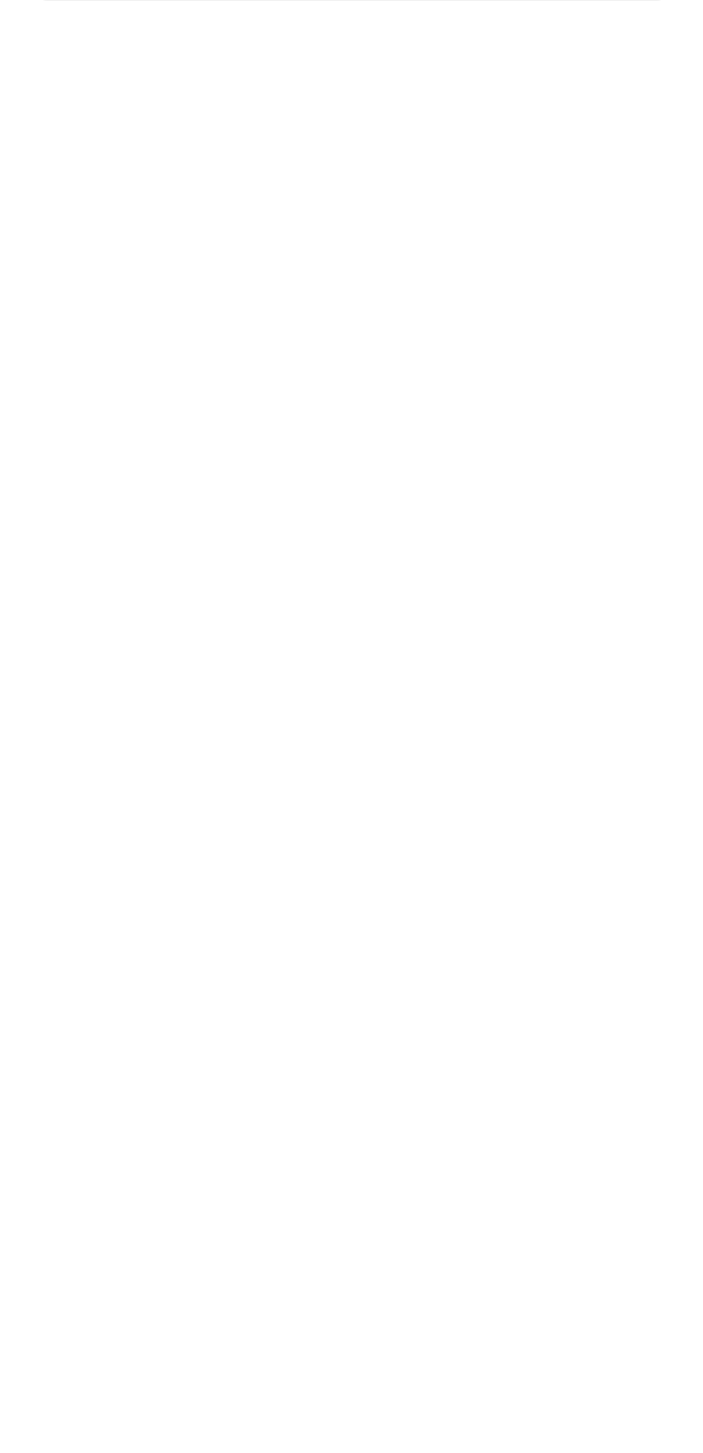
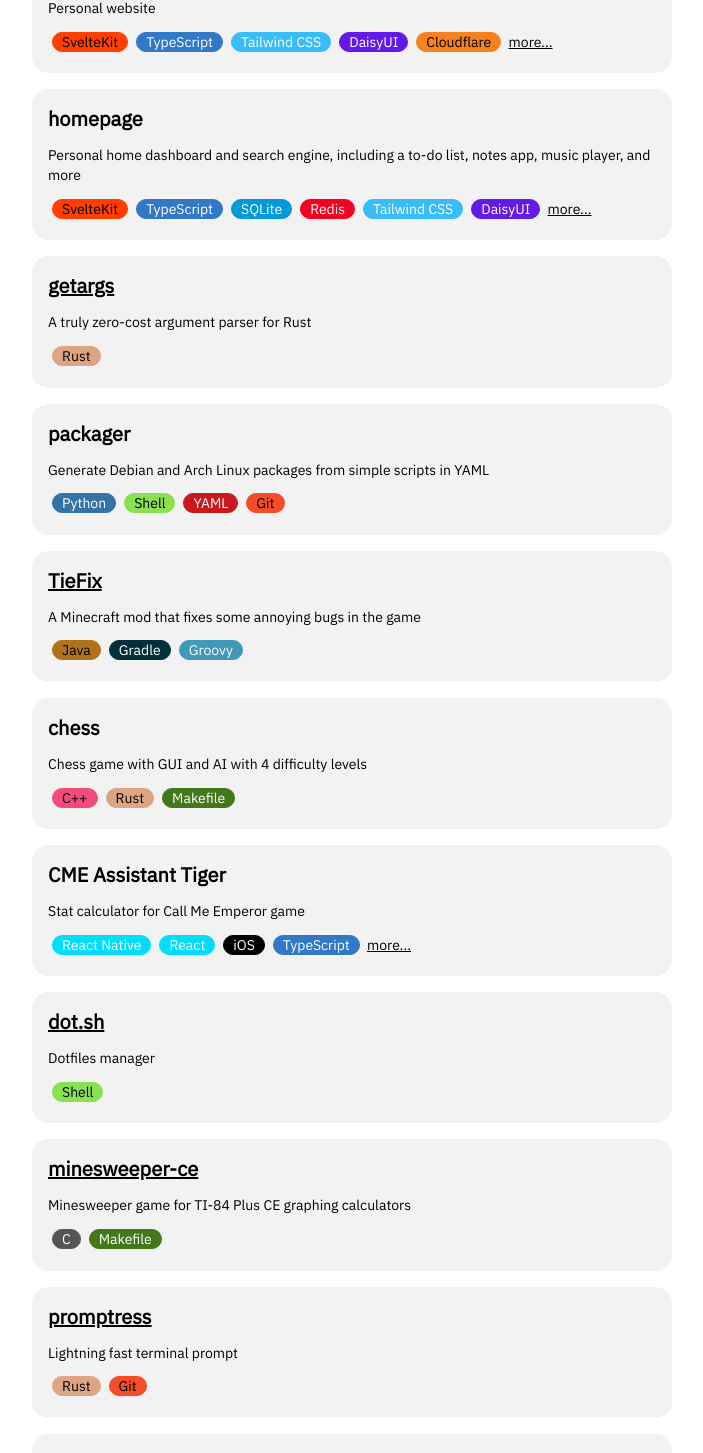
Before and after one commit to j-tai/jtai.ca, a SvelteKit app: page /projects in a window 1280 px wide. Shown: the part 234-1687 px from the top of the page, without its empty margins (288-991 px from the left). Before the commit the page ends 800 px from the top, so only its background shows below. Built offline with nearby package versions, Linux system fonts and the light colour scheme.

Commit message:
Add more projects

```diff
--- a/src/routes/+page.svelte
+++ b/src/routes/+page.svelte
@@ -1,4 +1,10 @@
+<svelte:head>
+    <title>Jasmine Tai | jtai.ca</title>
+</svelte:head>
+
 <div class="text">
+    <h1>Jasmine Tai</h1>
+
     <p>
         Hi there! I'm Jasmine (she/her), and I'm a software engineering student at the University of
         Waterloo. I'm passionate about software and tech, from FPGAs to web development.
--- a/src/routes/projects/+page.svelte
+++ b/src/routes/projects/+page.svelte
@@ -3,6 +3,14 @@
     import { PROJECTS } from './projects';
 </script>
 
+<svelte:head>
+    <title>Projects | jtai.ca</title>
+</svelte:head>
+
+<div class="text">
+    <h1>Projects</h1>
+</div>
+
 {#each PROJECTS as project (project.name)}
     <ProjectCard {project} />
 {/each}
--- a/src/routes/projects/ProjectCard.svelte
+++ b/src/routes/projects/ProjectCard.svelte
@@ -24,7 +24,7 @@
             {#each technologies as technology (technology)}
                 <TechnologyBadge {technology} />
             {/each}
-            {#if !showingMoreTechnologies && project.moreTechnologies}
+            {#if !showingMoreTechnologies && project.moreTechnologies.length}
                 <button class="link" on:click={() => (showingMoreTechnologies = true)}>
                     more...
                 </button>
--- a/src/routes/projects/project.ts
+++ b/src/routes/projects/project.ts
@@ -27,15 +27,19 @@
     CMake: '#DA3434',
     CSS: '#563d7c',
     GDScript: '#355570',
+    Groovy: '#4298b8',
     HTML: '#e34c26',
     Java: '#b07219',
     JavaScript: '#f1e05a',
     Kotlin: '#A97BFF',
+    Makefile: '#427819',
     MATLAB: '#e16737',
+    PostCSS: '#dc3a0c',
     Processing: '#0096D8',
     Python: '#3572A5',
     Rust: '#dea584',
     Shell: '#89e051',
+    SQL: '#e38c00',
     Svelte: '#ff3e00',
     Swift: '#F05138',
     TOML: '#9c4221',
@@ -43,21 +47,31 @@
     TeX: '#3D6117',
     TypeScript: '#3178c6',
     YAML: '#cb171e',
-    PostCSS: '#dc3a0c',
 
     // Software, libraries, etc.
     DaisyUI: '#641ae6',
     Docker: '#384d54',
+    Expo: '#fbfbfb',
     Godot: '#355570',
+    Git: '#f44d27',
     Gradle: '#02303a',
     Graphviz: '#2596be',
     'Node.js': '#5fa04e',
+    React: '#00defb',
+    'React Native': '#00defb',
+    Redis: '#f40021',
+    SQLite: '#0099da',
+    SvelteKit: '#ff3e00',
+    'Tailwind CSS': '#38bdf8',
+    tRPC: '#398ccb',
+    TypeORM: '#ff0009',
+    nginx: '#009639',
     npm: '#cb3837',
-    nginx: '#009639',
-    'Tailwind CSS': '#38bdf8',
 
-    // Services
+    // Services, environments, etc.
     Cloudflare: '#f6821f',
+    iOS: '#000000',
+    PWA: '#7900c9',
 };
 
 export type Technology = keyof typeof TECHNOLOGIES;
--- a/src/routes/projects/projects.ts
+++ b/src/routes/projects/projects.ts
@@ -6,8 +6,121 @@
         url: 'https://www.jtai.ca/',
         description: 'Personal website',
         date: [2023, 2023],
-        technologies: ['Svelte', 'TypeScript', 'Tailwind CSS', 'Cloudflare'],
-        moreTechnologies: ['Node.js', 'npm', 'DaisyUI', 'PostCSS', 'CSS', 'HTML', 'JavaScript'],
+        technologies: ['SvelteKit', 'TypeScript', 'Tailwind CSS', 'DaisyUI', 'Cloudflare'],
+        moreTechnologies: ['Svelte', 'Node.js', 'npm', 'PostCSS', 'CSS', 'HTML', 'JavaScript'],
         notability: 10,
     },
+
+    {
+        name: 'homepage',
+        description:
+            'Personal home dashboard and search engine, including a to-do list, ' +
+            'notes app, music player, and more',
+        date: [2017, 2023],
+        technologies: ['SvelteKit', 'TypeScript', 'SQLite', 'Redis', 'Tailwind CSS', 'DaisyUI'],
+        moreTechnologies: [
+            'Python',
+            'SQL',
+            'tRPC',
+            'TypeORM',
+            'Cloudflare',
+            'React',
+            'Rust',
+            'Svelte',
+            'Node.js',
+            'npm',
+            'PostCSS',
+            'CSS',
+            'HTML',
+            'JavaScript',
+        ],
+        notability: 150,
+    },
+
+    {
+        name: 'getargs',
+        url: 'https://github.com/j-tai/getargs',
+        description: 'A truly zero-cost argument parser for Rust',
+        date: [2019, 2022],
+        technologies: ['Rust'],
+        moreTechnologies: [],
+        notability: 100,
+    },
+
+    {
+        name: 'packager',
+        description: 'Generate Debian and Arch Linux packages from simple scripts in YAML',
+        date: [2022, 2023],
+        technologies: ['Python', 'Shell', 'YAML', 'Git'],
+        moreTechnologies: [],
+        notability: 12,
+    },
+
+    {
+        name: 'TieFix',
+        url: 'https://github.com/j-tai/TieFix',
+        description: 'A Minecraft mod that fixes some annoying bugs in the game',
+        date: [2020, 2023],
+        technologies: ['Java', 'Gradle', 'Groovy'],
+        moreTechnologies: [],
+        notability: 80,
+    },
+
+    {
+        name: 'chess',
+        description: 'Chess game with GUI and AI with 4 difficulty levels',
+        date: [2022, 2022],
+        technologies: ['C++', 'Rust', 'Makefile'],
+        moreTechnologies: [],
+        notability: 15,
+    },
+
+    {
+        name: 'CME Assistant Tiger',
+        description: 'Stat calculator for Call Me Emperor game',
+        date: [2020, 2022],
+        technologies: ['React Native', 'React', 'iOS', 'TypeScript'],
+        moreTechnologies: ['Expo', 'JavaScript'],
+        notability: 30,
+    },
+
+    {
+        name: 'dot.sh',
+        url: 'https://github.com/j-tai/dot.sh',
+        description: 'Dotfiles manager',
+        date: [2018, 2019],
+        technologies: ['Shell'],
+        moreTechnologies: [],
+        notability: 1,
+    },
+
+    {
+        name: 'minesweeper-ce',
+        url: 'https://github.com/j-tai/minesweeper-ce',
+        description: 'Minesweeper game for TI-84 Plus CE graphing calculators',
+        date: [2019, 2020],
+        technologies: ['C', 'Makefile'],
+        moreTechnologies: [],
+        notability: 4,
+    },
+
+    {
+        name: 'promptress',
+        url: 'https://github.com/j-tai/promptress',
+        description: 'Lightning fast terminal prompt',
+        date: [2019, 2020],
+        technologies: ['Rust', 'Git'],
+        moreTechnologies: [],
+        notability: 2,
+    },
+
+    {
+        name: 'pcalc',
+        url: 'https://github.com/j-tai/pcalc',
+        description: 'Command-line calculator with hand-written parser',
+        date: [2020, 2020],
+        technologies: ['Rust'],
+        moreTechnologies: [],
+        notability: 5,
+    },
 ];
```
